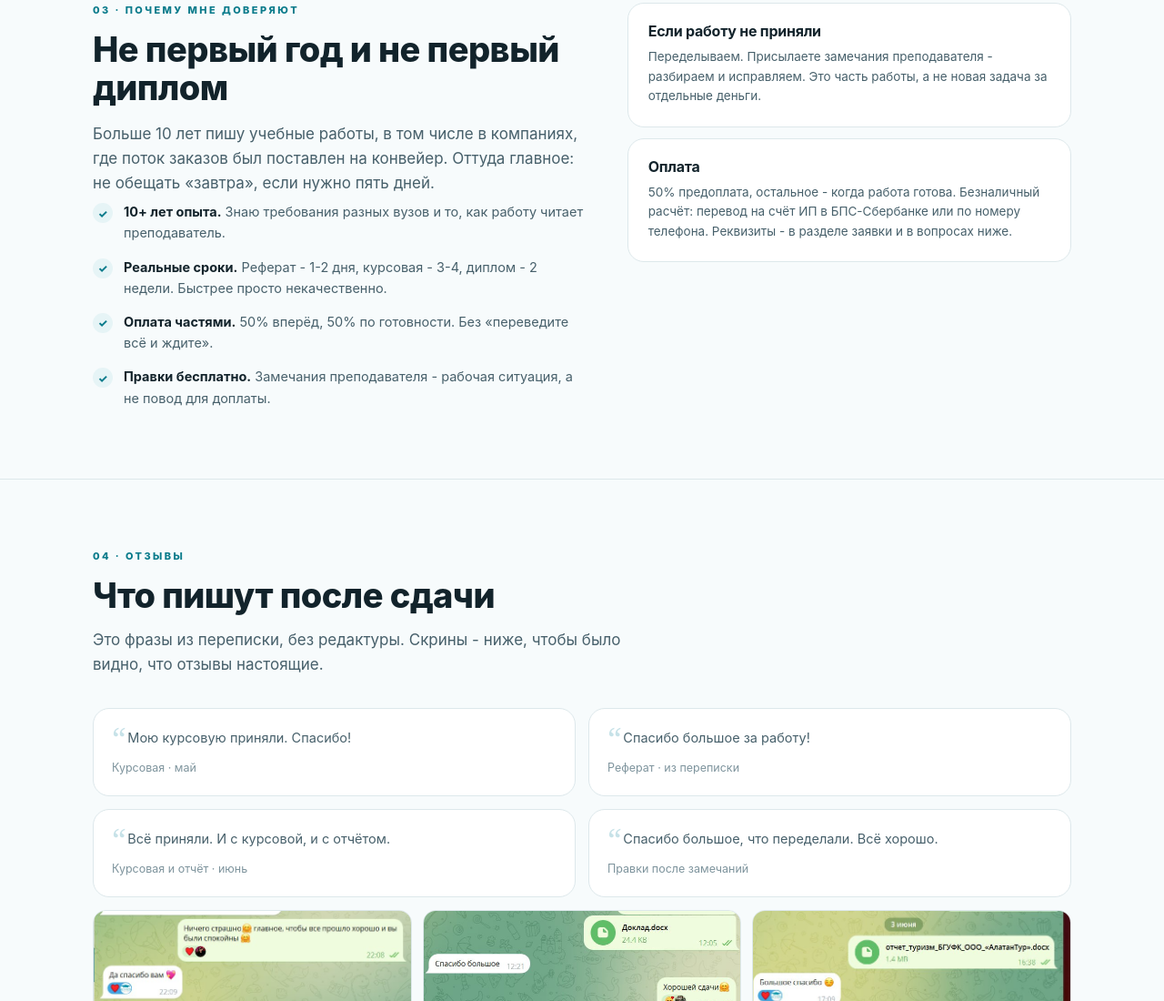
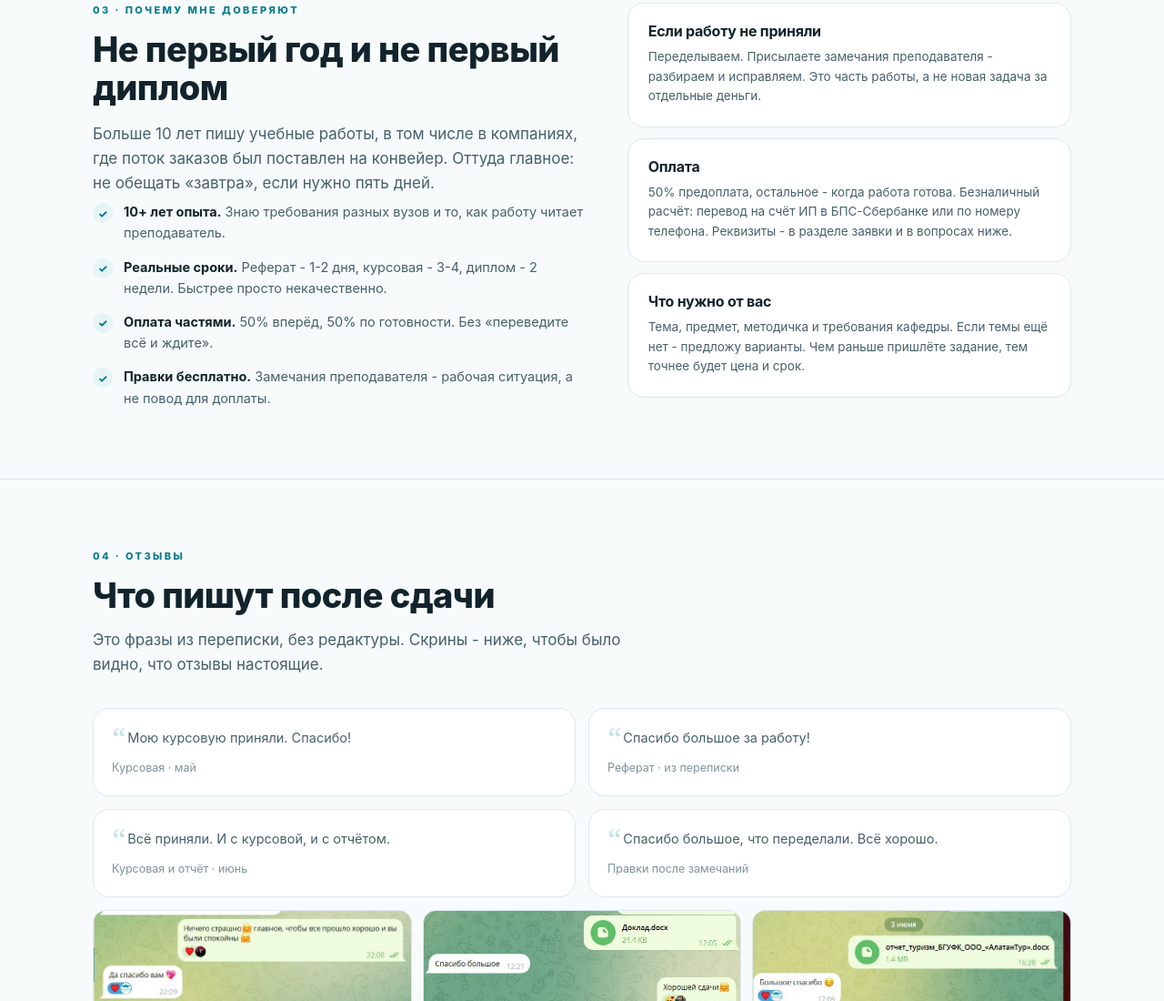
Before and after one commit to kisomi-dev/kisomi-demo, a plain HTML site: page clients/retter/index.html in a window 1280 px wide. Shown: the part 2169-3269 px from the top of the page at 91% size. Drawn offline with Linux system fonts and the light colour scheme.

Commit message:
retter: add third info panel

```diff
--- a/clients/retter/index.html
+++ b/clients/retter/index.html
@@ -391,6 +391,10 @@
         <h3>Оплата</h3>
         <p>50% предоплата, остальное - когда работа готова. Безналичный расчёт: перевод на счёт ИП в БПС-Сбербанке или по номеру телефона. Реквизиты - в разделе заявки и в вопросах ниже.</p>
       </div>
+      <div class="panel">
+        <h3>Что нужно от вас</h3>
+        <p>Тема, предмет, методичка и требования кафедры. Если темы ещё нет - предложу варианты. Чем раньше пришлёте задание, тем точнее будет цена и срок.</p>
+      </div>
     </div>
   </div>
 </section>
```
